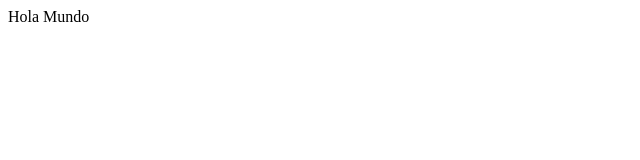
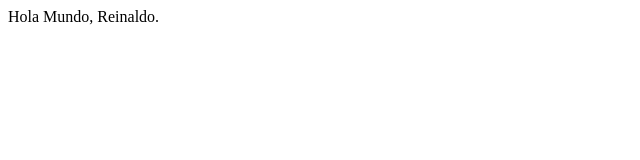
Before and after one commit to reigartec/proyectojavascript, a plain HTML site: page index.html in a window 1280 px wide. Shown: the full height of the page, 0-640 px from the left. Drawn offline with Linux system fonts and the light colour scheme.

Commit message:
Segundo Commit.

```diff
--- a/index.html
+++ b/index.html
@@ -4,7 +4,7 @@
 </head>
 <body>
 
-Hola Mundo
+Hola Mundo, Reinaldo.
 
 </body>
 </html>
```
